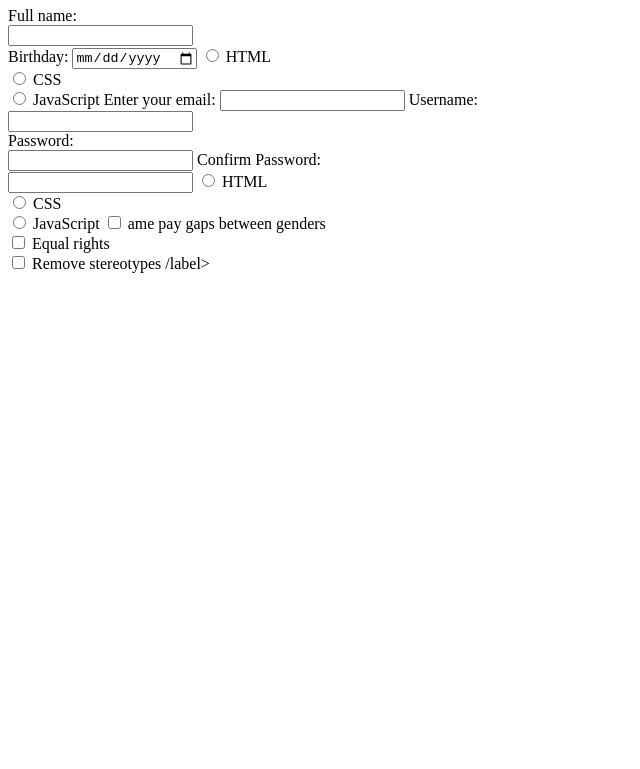
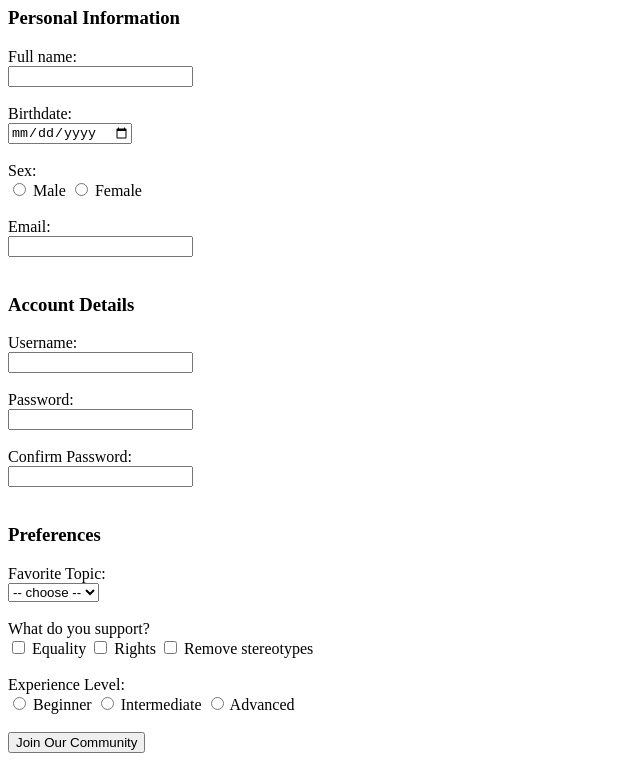
Before and after one commit to JanAL07/aa1v2, a plain HTML site: page signup.html in a window 1280 px wide. Shown: the part 73-842 px from the top of the page, without its empty margins (0-640 px from the left). Before the commit the page ends 800 px from the top, so only its background shows below. Drawn offline with Linux system fonts and the light colour scheme.

Commit message:
Update signup.html

```diff
--- a/signup.html
+++ b/signup.html
@@ -1,56 +1,77 @@
 <!DOCTYPE html>
 <html>
+<head>
+  <title>Signup Page</title>
+  <link rel="stylesheet" href="style.css">
+</head>
 <body>
 
-<h1>Log-in</h1>
-<h2></h2>
+<h1>Signup</h1>
 
-<p id="demo"></p>
+<form onsubmit="return validateForm()">
 
-<form>
-  <label for="fullname">Full name:</label><br>
-  <input type="text" id="fullname" name="fullname"><br>
+  <h3>Personal Information</h3>
 
- <label for="birthday">Birthday:</label>
-  <input type="date" id="birthday" name="birthday">
+  Full name:<br>
+  <input type="text" id="fullname" onblur="validateForm()">
+  <span id="nameError"></span><br><br>
 
-   <input type="radio" id="a" name="sex" value="Yes">
-  <label for="html">HTML</label><br>
-  <input type="radio" id="b" name="sex" value="No">
-  <label for="css">CSS</label><br>
-  <input type="radio" id="c" name="sex" value="Maybe">
-  <label for="javascript">JavaScript</label>
+  Birthdate:<br>
+  <input type="date" id="birthday">
+  <span id="bdayError"></span><br><br>
 
-  <label for="email">Enter your email:</label>
-  <input type="email" id="email" name="email">
+  Sex:<br>
+  <input type="radio" name="sex" value="Male"> Male
+  <input type="radio" name="sex" value="Female"> Female
+  <span id="sexError"></span><br><br>
 
-  <label for="username">Username:</label><br>
-  <input type="text" id="username" name="username"><br>
-  <label for="pwd">Password:</label><br>
-  <input type="password" id="pwd" name="pwd">
+  Email:<br>
+  <input type="email" id="email">
+  <span id="emailError"></span><br><br>
 
- <label for="cpwd">Confirm Password:</label><br>
-  <input type="password" id="cpwd" name="cpwd">
+  <h3>Account Details</h3>
 
-  <input type="radio" id="a" name="quest" value="Yes">
-  <label for="html">HTML</label><br>
-  <input type="radio" id="b" name="quest " value="No">
-  <label for="css">CSS</label><br>
-  <input type="radio" id="c" name="quest " value="Maybe">
-  <label for="javascript">JavaScript</label>
+  Username:<br>
+  <input type="text" id="username">
+  <span id="userError"></span><br><br>
 
-  <input type="checkbox" id="e" name="we" value="Same pay gaps between genders">
-  <label for="vehicle1"> ame pay gaps between genders  </label><br>
-  <input type="checkbox" id="f" name="wq" value="Equal rights">
-  <label for="vehicle2">Equal rights </label><br>
-  <input type="checkbox" id="g" name="wd" value="Remove stereotypes">
-  <label for="vehicle3"> Remove stereotypes /label>
+  Password:<br>
+  <input type="password" id="pwd">
+  <span id="passError"></span><br><br>
 
+  Confirm Password:<br>
+  <input type="password" id="cpwd">
+  <span id="cpassError"></span><br><br>
+
+  <h3>Preferences</h3>
+
+  Favorite Topic: <br>
+  <select id="topic">
+    <option value="">-- choose --</option>
+    <option value="html">HTML</option>
+    <option value="css">CSS</option>
+    <option value="js">JavaScript</option>
+  </select>
+  <span id="topicError"></span><br><br>
+
+  What do you support? <br>
+  <input type="checkbox" name="advocacy" value="equality"> Equality
+  <input type="checkbox" name="advocacy" value="rights"> Rights
+  <input type="checkbox" name="advocacy" value="stereotypes"> Remove stereotypes
+  <span id="checkError"></span><br><br>
+
+  Experience Level:<br>
+  <input type="radio" name="level" value="beginner"> Beginner
+  <input type="radio" name="level" value="intermediate"> Intermediate
+  <input type="radio" name="level" value="advanced"> Advanced
+  <span id="levelError"></span><br><br>
+
+  <button type="submit">Join Our Community</button>
 
 </form>
 
-
-<script src="script.js"></script>
+<p id="successMsg"></p>
 
 </body>
+<script src="script.js"></script>
 </html>
```
